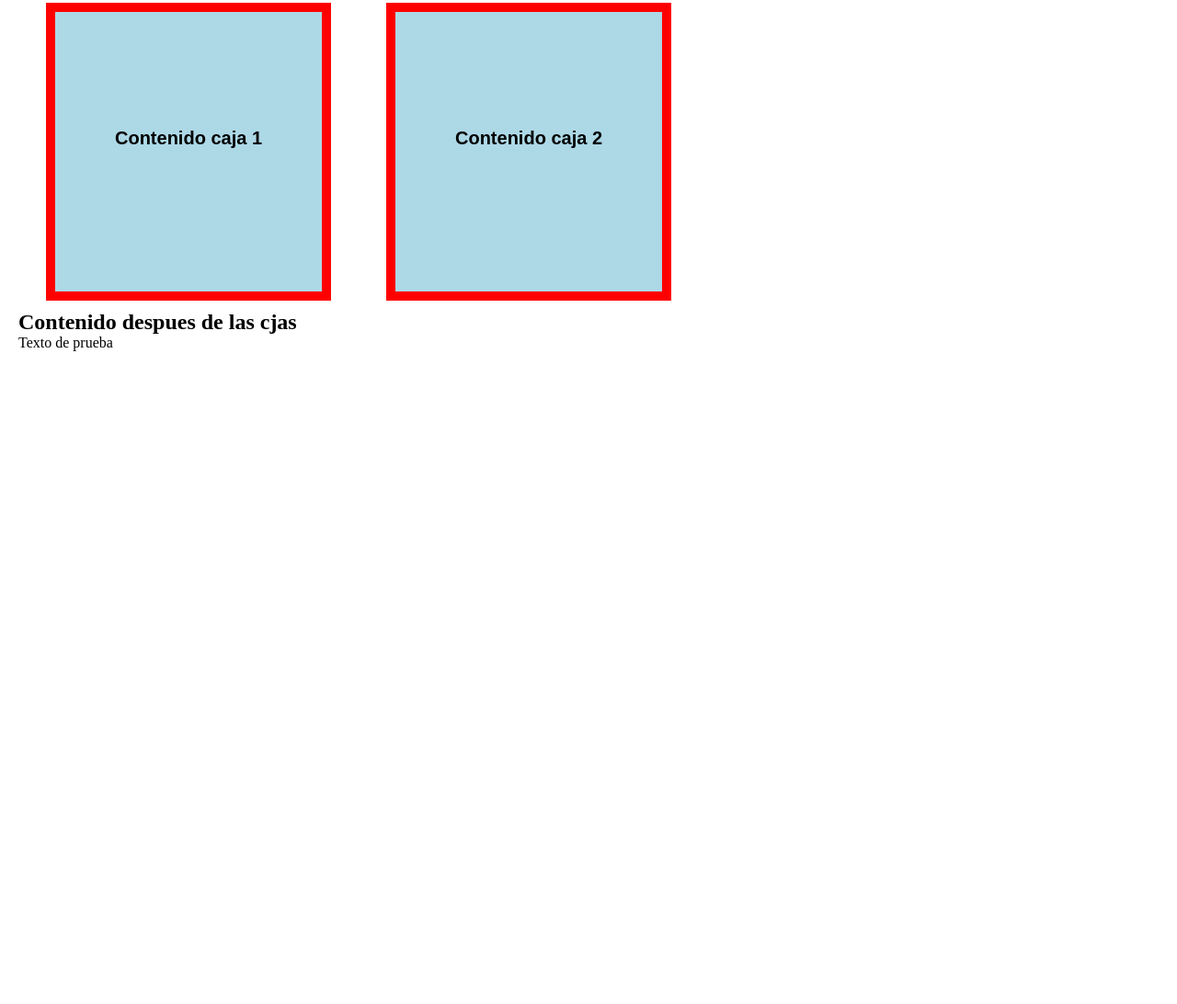
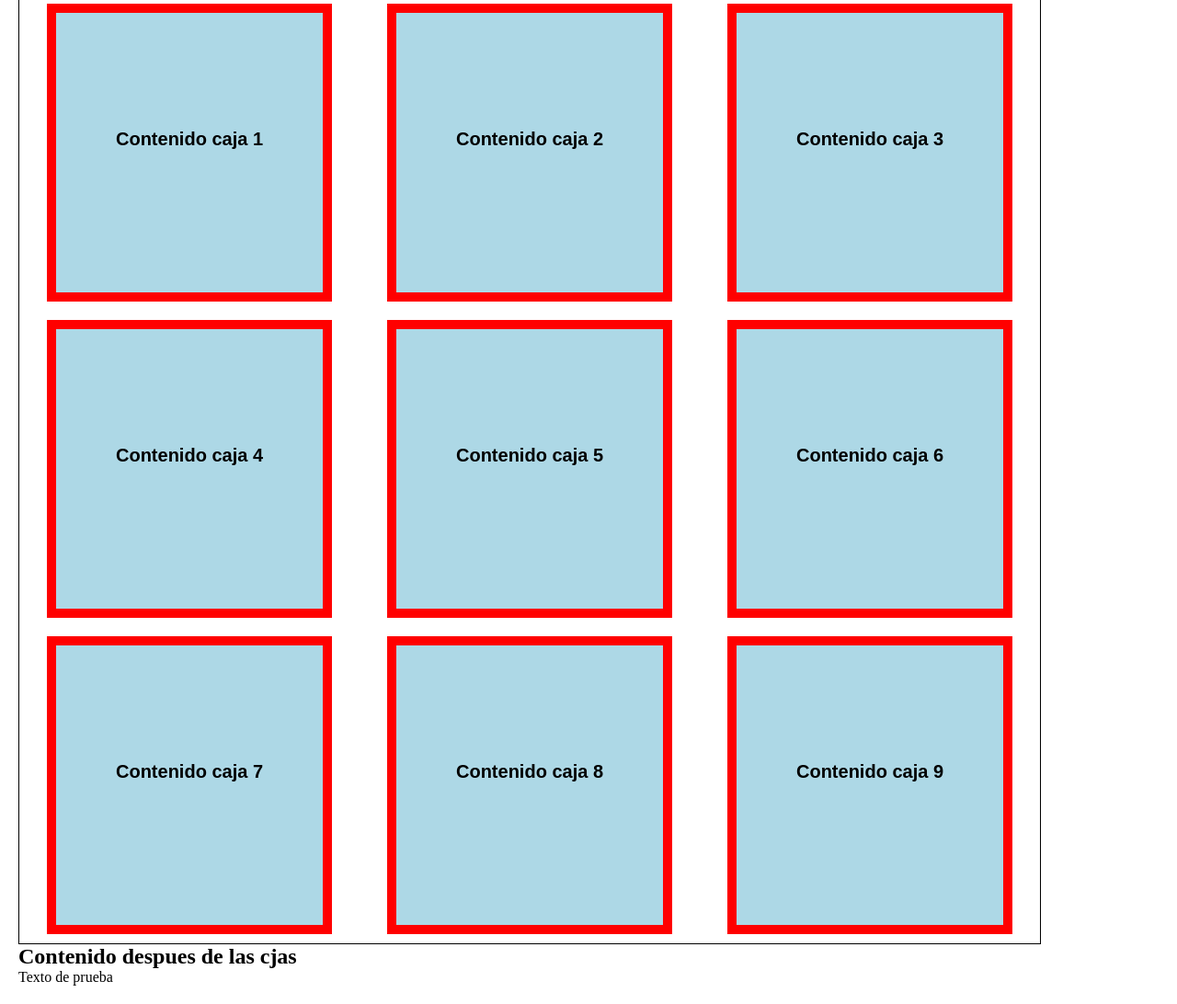
Before and after one commit to vi21ru/cursoHTML, a plain HTML site: page Master-Css/04-Cajas/index.html in a window 1280 px wide. Shown: the part 64-1156 px from the top of the page at 92% size. Before the commit the page ends 800 px from the top, so only its background shows below. Drawn offline with Linux system fonts and the light colour scheme.

Commit message:
Repaso, practicas y tips con el modelo de caja

```diff
--- a/Master-Css/04-Cajas/index.html
+++ b/Master-Css/04-Cajas/index.html
@@ -7,6 +7,7 @@
   </head>
   <body>
     <h1>Cajas en CSS con Victor Robles</h1>
+
     <!--ELEMENTOS FLOTADOS-->
     <section id="cajas">
       <div class="caja">
@@ -15,8 +16,34 @@
       <div class="caja">
         <p>Contenido caja 2</p>
       </div>
+      <div class="caja">
+        <p>Contenido caja 3</p>
+      </div>
+      <div class="caja">
+        <p>Contenido caja 4</p>
+      </div>
+      <div class="caja">
+        <p>Contenido caja 5</p>
+      </div>
+      <div class="caja">
+        <p>Contenido caja 6</p>
+      </div>
+      <div class="caja">
+        <p>Contenido caja 7</p>
+      </div>
+      <div class="caja">
+        <p>Contenido caja 8</p>
+      </div>
+      <div class="caja">
+        <p>Contenido caja 9</p>
+      </div>
+      <!-- TIP PARA VER EL TAMAÑO DE LA CAJA QUE CONTIENE LOS FLOTADOS -->
+      <div class="clearfix"></div>
     </section>
-  <div class="clearfix"></div>
+
+    <!-- LIMPIAR FLOTADOS -->
+    <!-- <div class="clearfix"></div> -->
+
     <!--ELEMENTOS NO FLOTADOS DESPUES DE LAS CAJAS-->
     <h2>Contenido despues de las cjas</h2>
     <p>Texto de prueba</p>
--- a/Master-Css/04-Cajas/styles.css
+++ b/Master-Css/04-Cajas/styles.css
@@ -5,6 +5,10 @@
 
 body {
   padding: 20px;
+}
+#cajas {
+  max-width: 1110px;
+  border: 1px solid black;
 }
 .caja{
   display: block;
```
Lines whose indentation alone changed are shown as unchanged.
